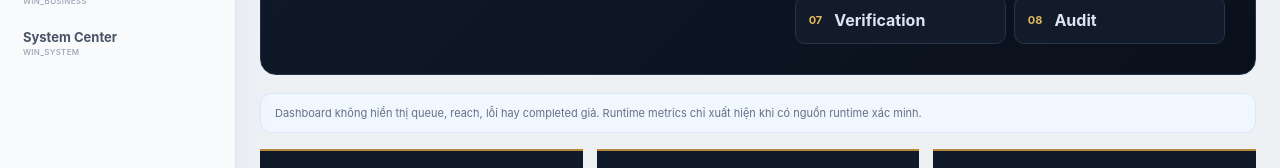
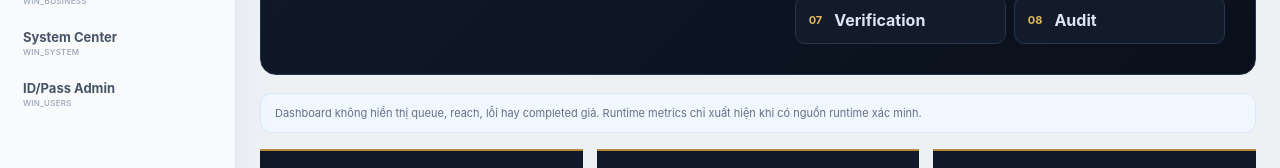
Before and after one commit to HCDecorAD/HCDecorHUB, a Next.js app: page /hub in a window 1280 px wide. Shown: the part 357-525 px from the top of the page. Built offline with nearby package versions, Linux system fonts and the light colour scheme.

Commit message:
HUB: thêm mục Quản lý ID/Pass vào thanh bên, trỏ tới /hub/sites
Co-Authored-By: Claude Haiku 5.5 <noreply@anthropic.com>
Claude-Session: https://claude.ai/code/session_01KbkJ922fhMokEMRCbk3ALc

```diff
--- a/components/HubShell.js
+++ b/components/HubShell.js
@@ -12,7 +12,8 @@ export const hubNav=[
   ["WIN_PROJECTS","Project Center","Trung Tâm Dự Án","/hub/projects"],
   ["WIN_IMASTER","iMaster Center","Trung Tâm iMaster","/hub/agents"],
   ["WIN_BUSINESS","Business Center","Trung Tâm Kinh Doanh","/hub/business"],
-  ["WIN_SYSTEM","System Center","Trung Tâm Hệ Thống","/hub/system"]
+  ["WIN_SYSTEM","System Center","Trung Tâm Hệ Thống","/hub/system"],
+  ["WIN_USERS","ID/Pass Admin","Quản lý ID/Pass","/hub/sites"]
 ];
 
 export function HubShell({title,eyebrow="HCDECOR HUB / MASTER",children,sidePanel=null,aiPanel=null}){
```
